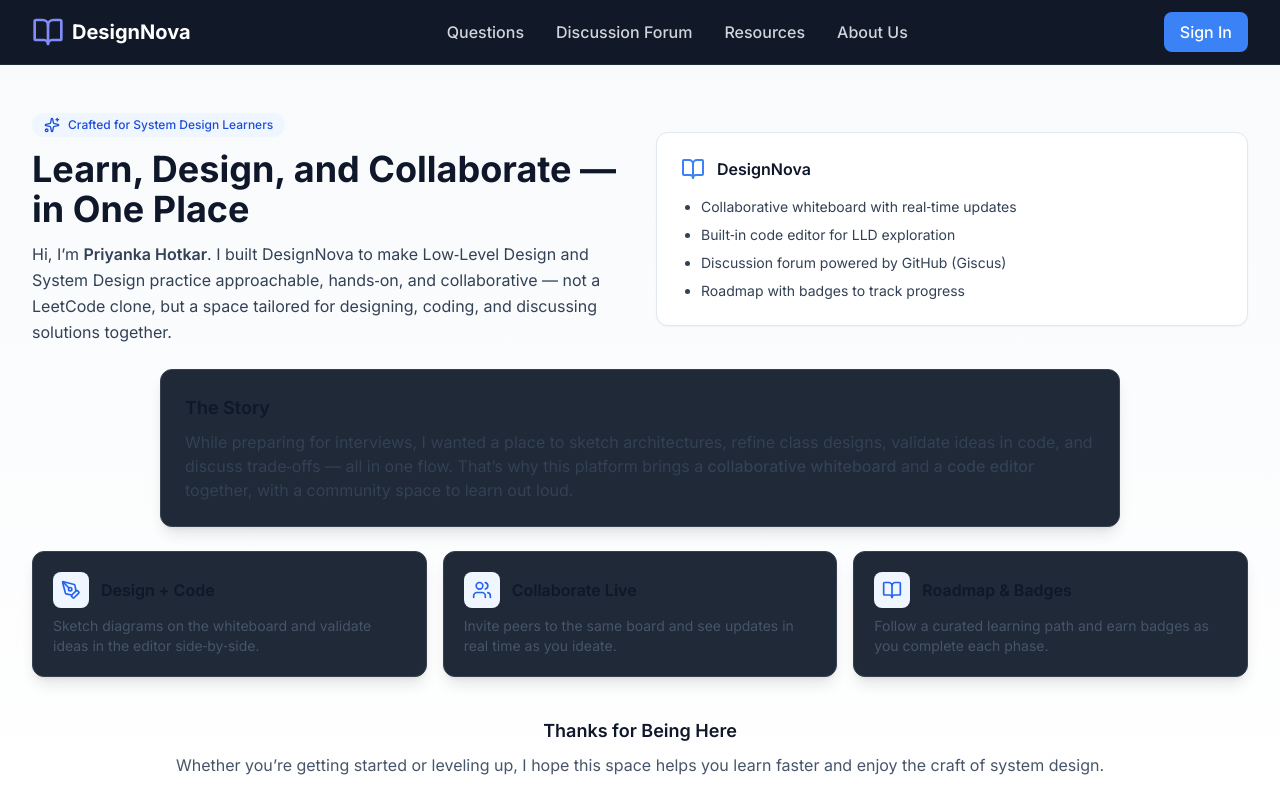
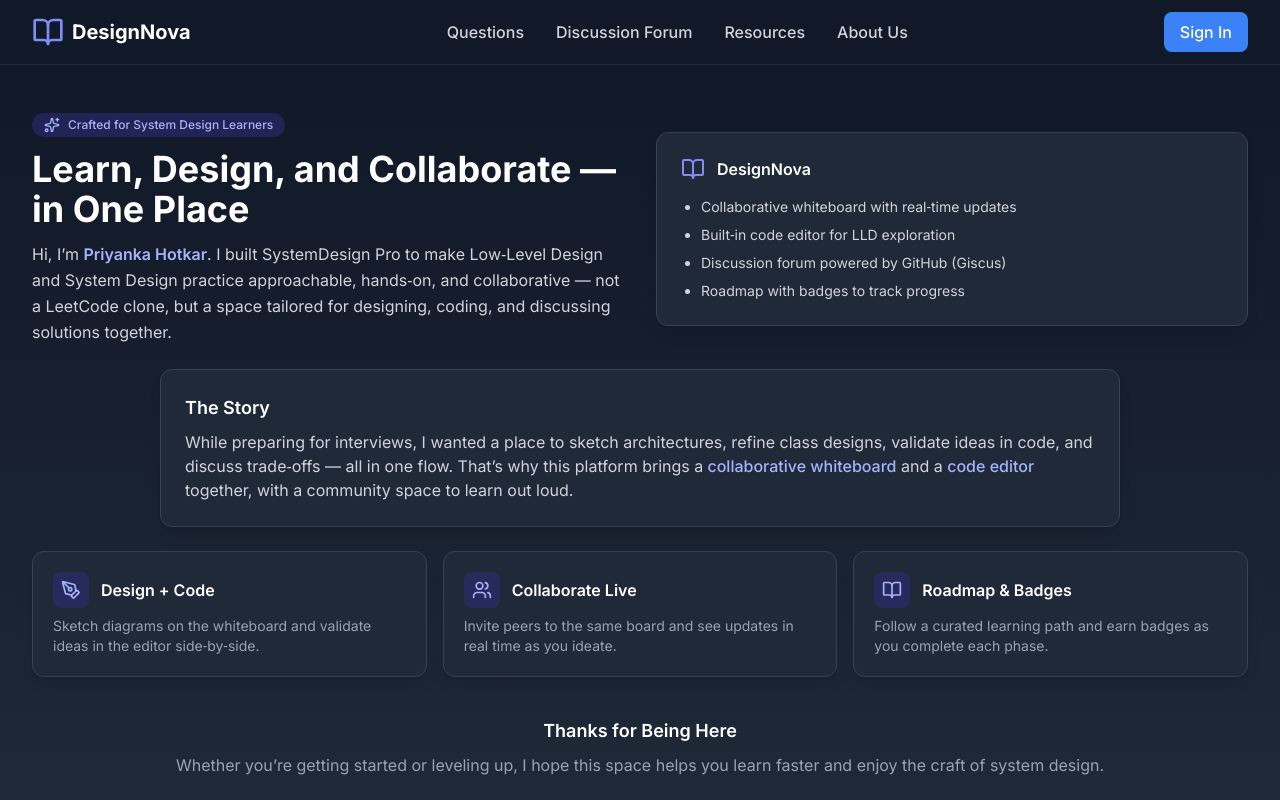
Before and after one commit to priyankahotkar/System-Design-Website, a React (Vite) app in the folder frontend/: page /about-us in a window 1280 px wide. Shown: the top 800 px of the page. Built offline with nearby package versions, Linux system fonts and the light colour scheme; no server answers.

Commit message:
Reverted change in aboutus page

```diff
--- a/frontend/src/pages/AboutUs.jsx
+++ b/frontend/src/pages/AboutUs.jsx
@@ -3,39 +3,39 @@
 const Feature = ({ icon: Icon, title, desc }) => (
   <div className="card p-5 h-full">
     <div className="flex items-center gap-3 mb-2">
-      <div className="h-9 w-9 rounded-lg bg-primary-50 text-primary-600 flex items-center justify-center">
+      <div className="h-9 w-9 rounded-lg bg-indigo-900/50 text-indigo-300 flex items-center justify-center">
         <Icon className="h-5 w-5" />
       </div>
-      <h3 className="font-semibold text-slate-900">{title}</h3>
+      <h3 className="font-semibold text-white">{title}</h3>
     </div>
-    <p className="text-sm text-slate-600">{desc}</p>
+    <p className="text-sm text-gray-400">{desc}</p>
   </div>
 );
 
 const AboutUs = () => {
   return (
-    <div className="bg-gradient-to-b from-slate-50 to-white">
+    <div className="bg-gradient-to-b from-gray-900 to-gray-800 text-white">
       {/* Hero */}
       <div className="max-w-7xl mx-auto px-4 sm:px-6 lg:px-8 pt-12 pb-6">
         <div className="grid grid-cols-1 md:grid-cols-2 gap-8 items-center">
           <div>
-            <div className="inline-flex items-center gap-2 px-3 py-1 rounded-full bg-primary-50 text-primary-700 text-xs font-medium mb-3">
+            <div className="inline-flex items-center gap-2 px-3 py-1 rounded-full bg-indigo-900/50 text-indigo-300 text-xs font-medium mb-3">
               <Sparkles className="h-4 w-4" /> Crafted for System Design Learners
             </div>
-            <h1 className="text-3xl md:text-4xl font-bold text-slate-900 mb-3">Learn, Design, and Collaborate — in One Place</h1>
-            <p className="text-slate-700 leading-relaxed">
-              Hi, I’m <span className="font-semibold">Priyanka Hotkar</span>. I built DesignNova to make Low‑Level Design and System Design
+            <h1 className="text-3xl md:text-4xl font-bold text-white mb-3">Learn, Design, and Collaborate — in One Place</h1>
+            <p className="text-gray-300 leading-relaxed">
+              Hi, I’m <span className="font-semibold text-indigo-300">Priyanka Hotkar</span>. I built SystemDesign Pro to make Low‑Level Design and System Design
               practice approachable, hands‑on, and collaborative — not a LeetCode clone, but a space tailored
               for designing, coding, and discussing solutions together.
             </p>
           </div>
           <div className="hidden md:block">
-            <div className="rounded-xl border border-slate-200 bg-white shadow-sm p-6">
+            <div className="rounded-xl border border-gray-700 bg-gray-800 shadow-lg p-6">
               <div className="flex items-center gap-3 mb-4">
-                <BookOpen className="h-6 w-6 text-primary-500" />
-                <span className="font-semibold text-slate-900">DesignNova</span>
+                <BookOpen className="h-6 w-6 text-indigo-400" />
+                <span className="font-semibold text-white">DesignNova</span>
               </div>
-              <ul className="text-sm text-slate-700 space-y-2 list-disc pl-5">
+              <ul className="text-sm text-gray-300 space-y-2 list-disc pl-5">
                 <li>Collaborative whiteboard with real‑time updates</li>
                 <li>Built‑in code editor for LLD exploration</li>
                 <li>Discussion forum powered by GitHub (Giscus)</li>
@@ -49,11 +49,11 @@
       {/* Story */}
       <div className="max-w-5xl mx-auto px-4 sm:px-6 lg:px-8 pb-6">
         <div className="card p-6">
-          <h2 className="text-lg font-semibold text-slate-900 mb-2">The Story</h2>
-          <p className="text-slate-700">
+          <h2 className="text-lg font-semibold text-white mb-2">The Story</h2>
+          <p className="text-gray-300">
             While preparing for interviews, I wanted a place to sketch architectures, refine class designs,
             validate ideas in code, and discuss trade‑offs — all in one flow. That’s why this platform brings a
-            <span className="font-medium"> collaborative whiteboard</span> and a <span className="font-medium">code editor</span> together, with a community space to learn
+            <span className="font-medium text-indigo-300"> collaborative whiteboard</span> and a <span className="font-medium text-indigo-300">code editor</span> together, with a community space to learn
             out loud.
           </p>
         </div>
@@ -85,8 +85,8 @@
       {/* Closing */}
       <div className="max-w-5xl mx-auto px-4 sm:px-6 lg:px-8 pb-12">
         <div className="text-center">
-          <h3 className="text-lg font-semibold text-slate-900 mb-2">Thanks for Being Here</h3>
-          <p className="text-slate-600">
+          <h3 className="text-lg font-semibold text-white mb-2">Thanks for Being Here</h3>
+          <p className="text-gray-400">
             Whether you’re getting started or leveling up, I hope this space helps you learn faster and enjoy
             the craft of system design.
           </p>
```
